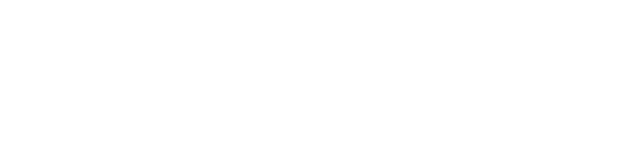
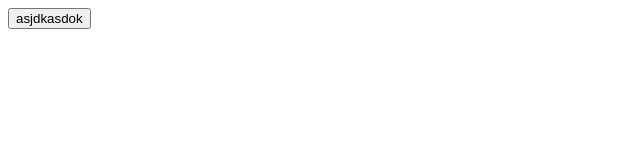
Before and after one commit to Mijael567/pruebas_repositorio, a plain HTML site: page carpeta_proyecto ejemplo}/index.html in a window 1280 px wide. Shown: the whole page, without its empty margins (0-640 px from the left). Drawn offline with Linux system fonts and the light colour scheme.

Commit message:
Add button element to index.html

```diff
--- a/carpeta_proyecto ejemplo}/index.html
+++ b/carpeta_proyecto ejemplo}/index.html
@@ -6,6 +6,6 @@
     <title>Document</title>
 </head>
 <body>
-
+    <button>asjdkasdok</button>
 </body>
 </html>
```
